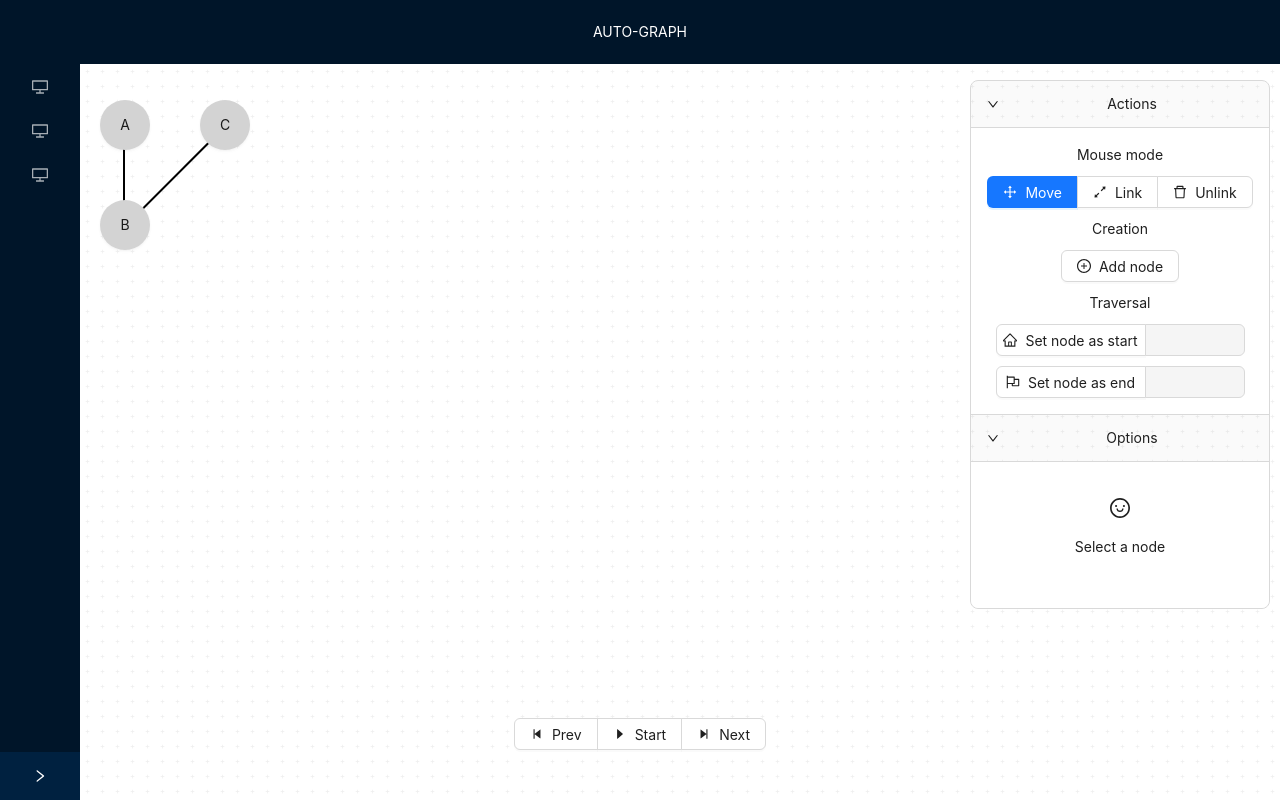
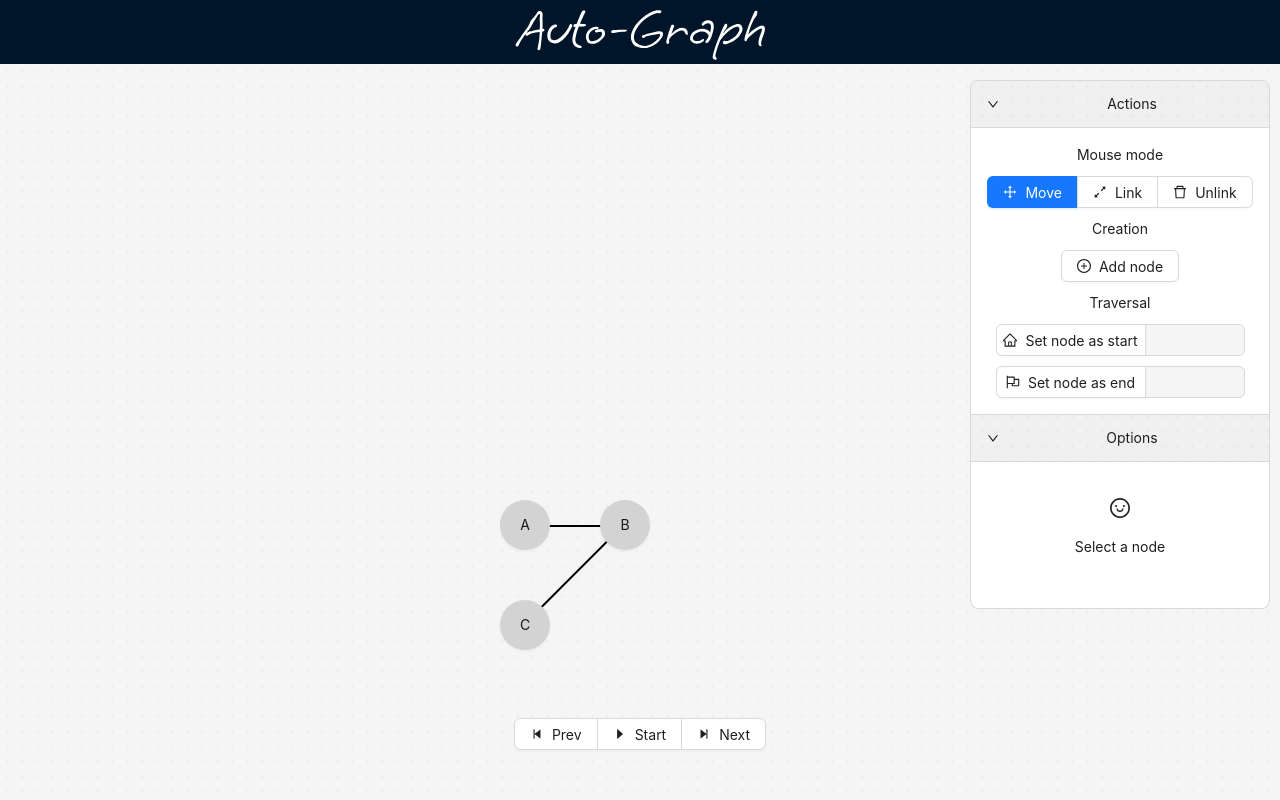
Before and after one commit to KernelOverseer/auto-graph, a React (Create React App) app: page / in a window 1280 px wide. Built offline with nearby package versions, Linux system fonts and the light colour scheme.

Commit message:
Added a logo and removed the left nav

```diff
--- a/src/Components/GraphCanvas.tsx
+++ b/src/Components/GraphCanvas.tsx
@@ -9,28 +9,27 @@ import GraphNode from "./GraphNode";
 import OptionsMenu from "./OptionsMenu";
 
 const containerStyle = {
-  width: "100%",
-  height: "100%",
+  width: "100vw",
+  height: "calc(100vh - 64px)",
   overflow: "hidden",
-  backgroundColor: "white",
   backgroundImage: "url(grid.svg)",
   backgroundSize: 30,
 };
 
 let testNodes: nodeData[] = [
   {
-    x: 100,
-    y: 100,
+    x: 500,
+    y: 500,
     id: "A",
   },
   {
-    x: 100,
-    y: 200,
+    x: 600,
+    y: 500,
     id: "B",
   },
   {
-    x: 200,
-    y: 100,
+    x: 500,
+    y: 600,
     id: "C",
   },
 ];
--- a/src/Pages/MainLayout.tsx
+++ b/src/Pages/MainLayout.tsx
@@ -32,8 +32,15 @@ const MainLayout: React.FC<Props> = ({ children }) => {
   return (
     <Layout style={{ minHeight: "100vh" }}>
       <Header>
-        <div className="main-logo">AUTO-GRAPH</div>
+        <div className="main-logo">
+          <img
+            style={{ position: "relative", top: 10 }}
+            height={50}
+            src="AutoGraph.svg"
+          />
+        </div>
       </Header>
+      {/*
       <Layout>
         <Sider
           collapsible
@@ -49,8 +56,9 @@ const MainLayout: React.FC<Props> = ({ children }) => {
             items={menuItems}
           />
         </Sider>
-        <Content>{children}</Content>
       </Layout>
+        */}
+      <Content>{children}</Content>
     </Layout>
   );
 };
```
Also changed, not shown: public/AutoGraph.svg (added).
